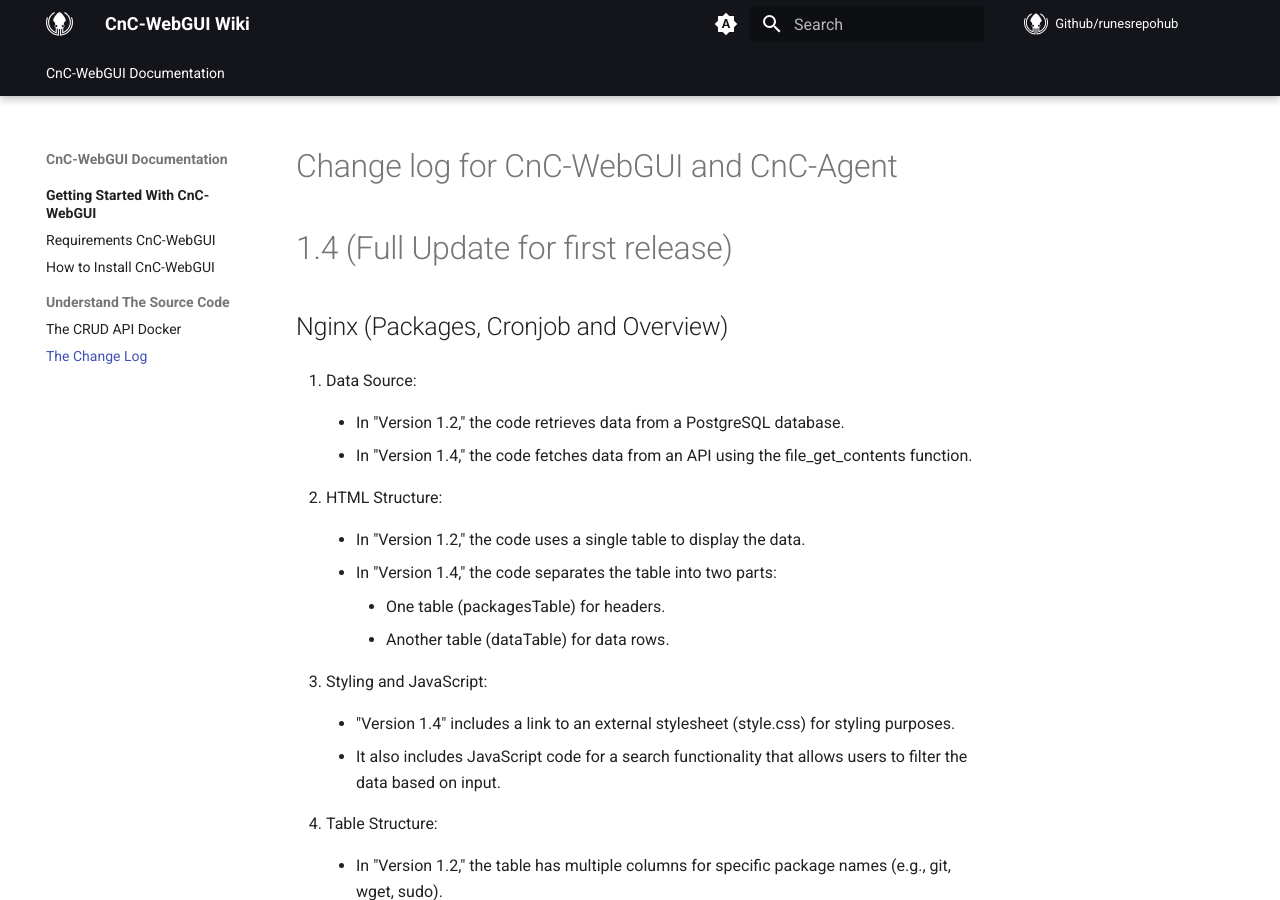
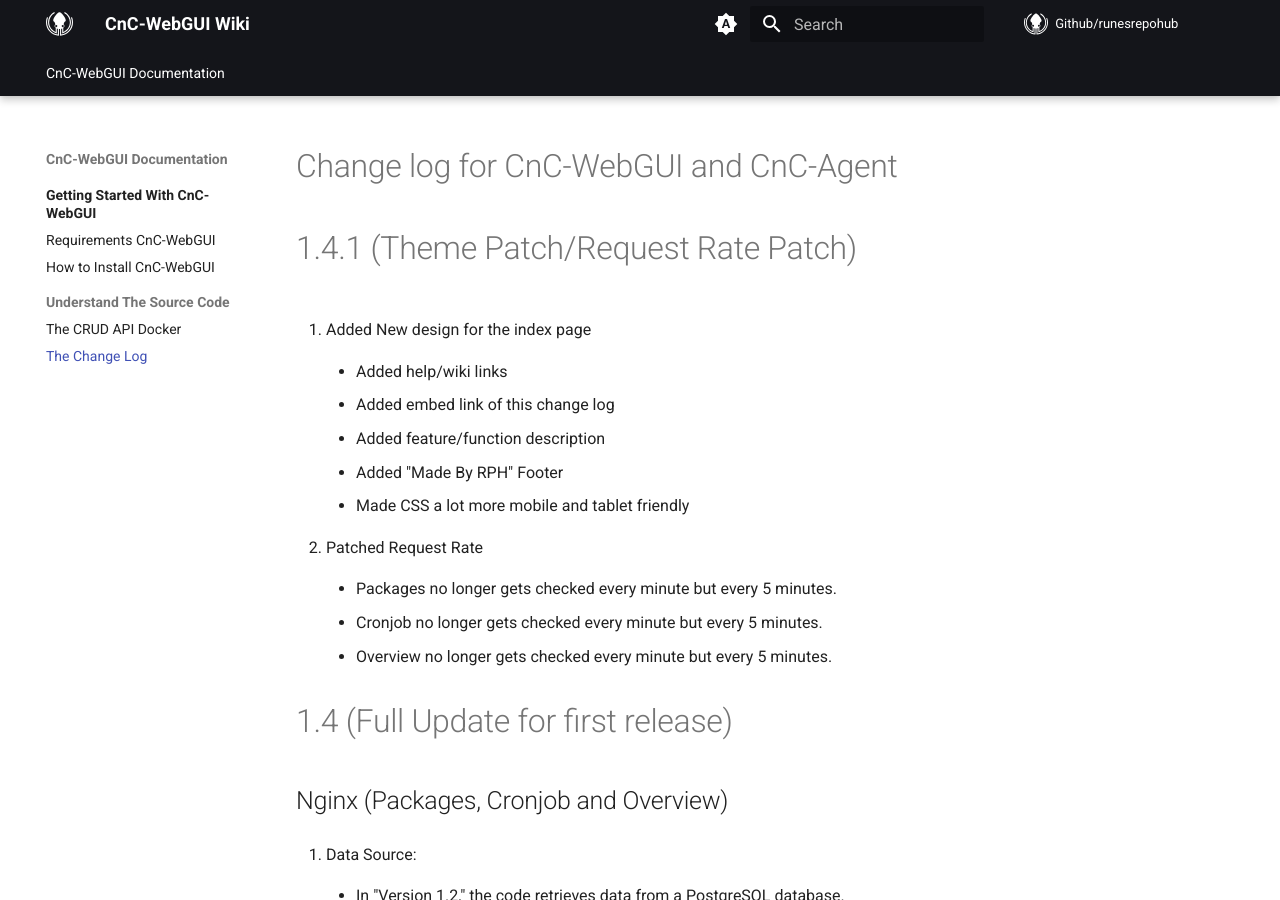
Before and after one commit to RunesRepoHub/CnC-WebGUI, an MkDocs documentation site: the page built from docs/changelog.md, in a window 1280 px wide and 900 px high. Built offline with MkDocs 1.6.1 and Material for MkDocs 9.7.7, drawn with Linux system fonts in a browser that asks for light colours; comment, search, counter and statistics services are not loaded.

Commit message:
Made info for verison 1.4.1

```diff
--- a/docs/changelog.md
+++ b/docs/changelog.md
@@ -1,4 +1,27 @@
 # Change log for CnC-WebGUI and CnC-Agent
+
+# 1.4.1 (Theme Patch/Request Rate Patch)
+
+1. Added New design for the index page
+
+    * Added help/wiki links
+
+    * Added embed link of this change log
+
+    * Added feature/function description
+
+    * Added "Made By RPH" Footer
+
+    * Made CSS a lot more mobile and tablet friendly
+
+2. Patched Request Rate
+
+    * Packages no longer gets checked every minute but every 5 minutes.
+
+    * Cronjob no longer gets checked every minute but every 5 minutes.
+
+    * Overview no longer gets checked every minute but every 5 minutes.
+
 
 # 1.4 (Full Update for first release)
 
```
